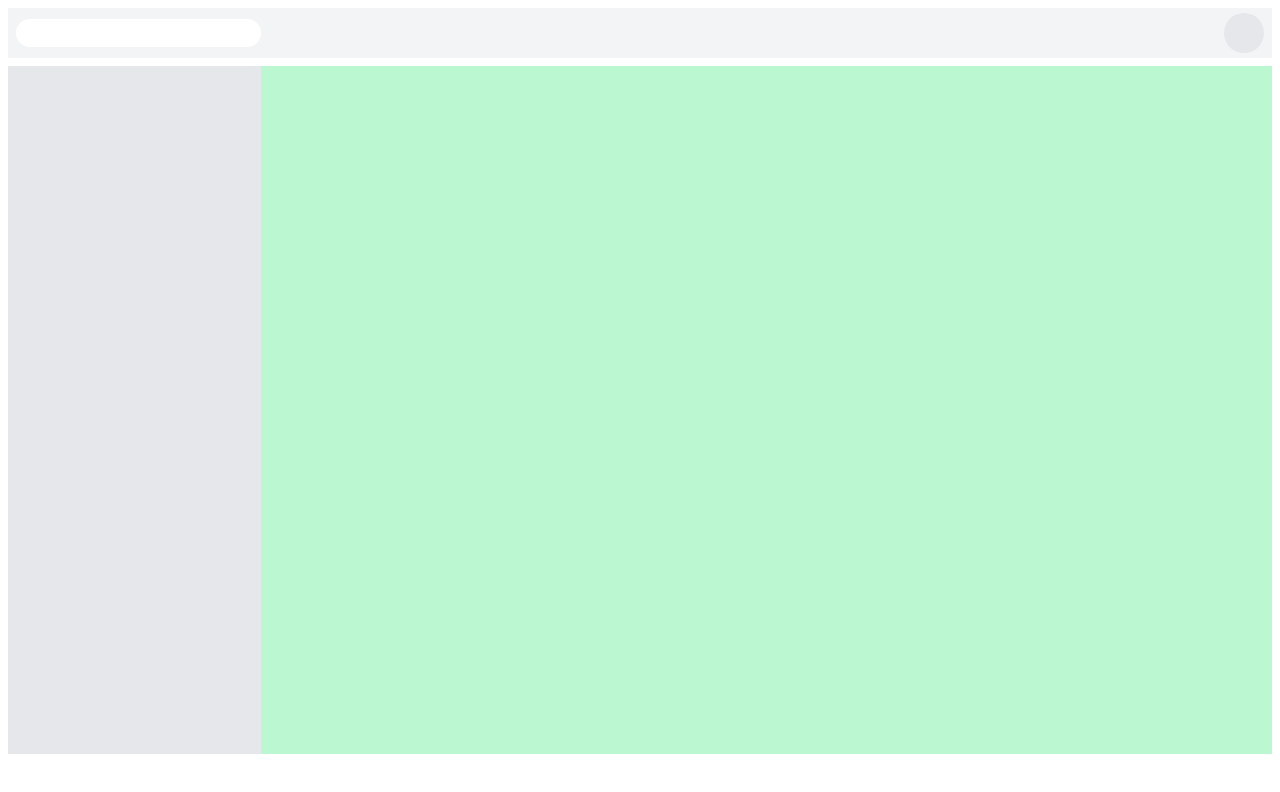
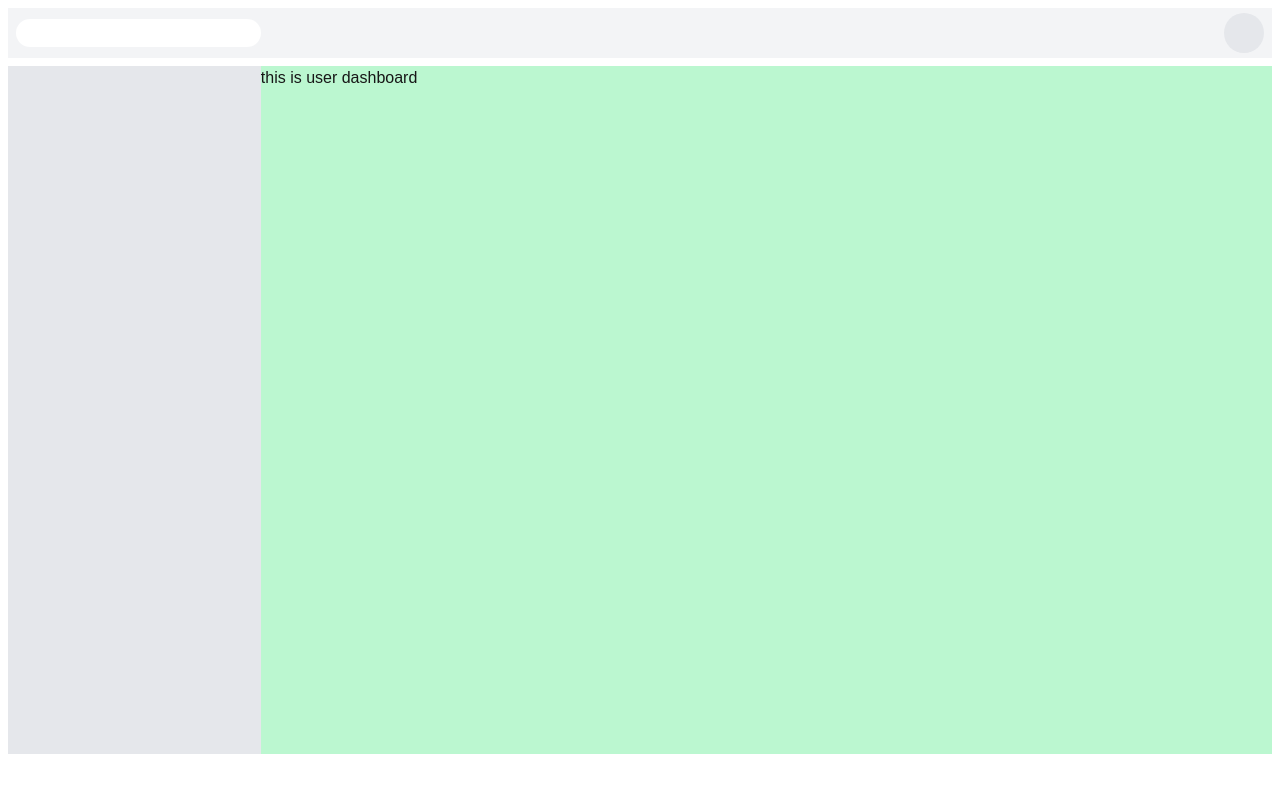
Before and after one commit to akilinjamam/level-2-24-assignment-6-clients, a Next.js app: page /userDashboard in a window 1280 px wide. Shown: the top 792 px of the page. Built offline with nearby package versions, Linux system fonts and the light colour scheme; some icons are missing.

Commit message:
file-updated

```diff
--- a/src/app/adminDashboard/page.tsx
+++ b/src/app/adminDashboard/page.tsx
@@ -1,7 +1,7 @@
 const Dashboard = () => {
     return (
         <div>
-
+            this is admin dashboard
         </div>
     );
 };
--- a/src/app/userDashboard/page.tsx
+++ b/src/app/userDashboard/page.tsx
@@ -1,9 +1,9 @@
-import React, { ReactNode } from 'react';
 
-const Page = ({children}: {children: ReactNode}) => {
+
+const Page = () => {
     return (
         <div >
-           {children}
+          this is user dashboard
         </div>
     );
 };
```
